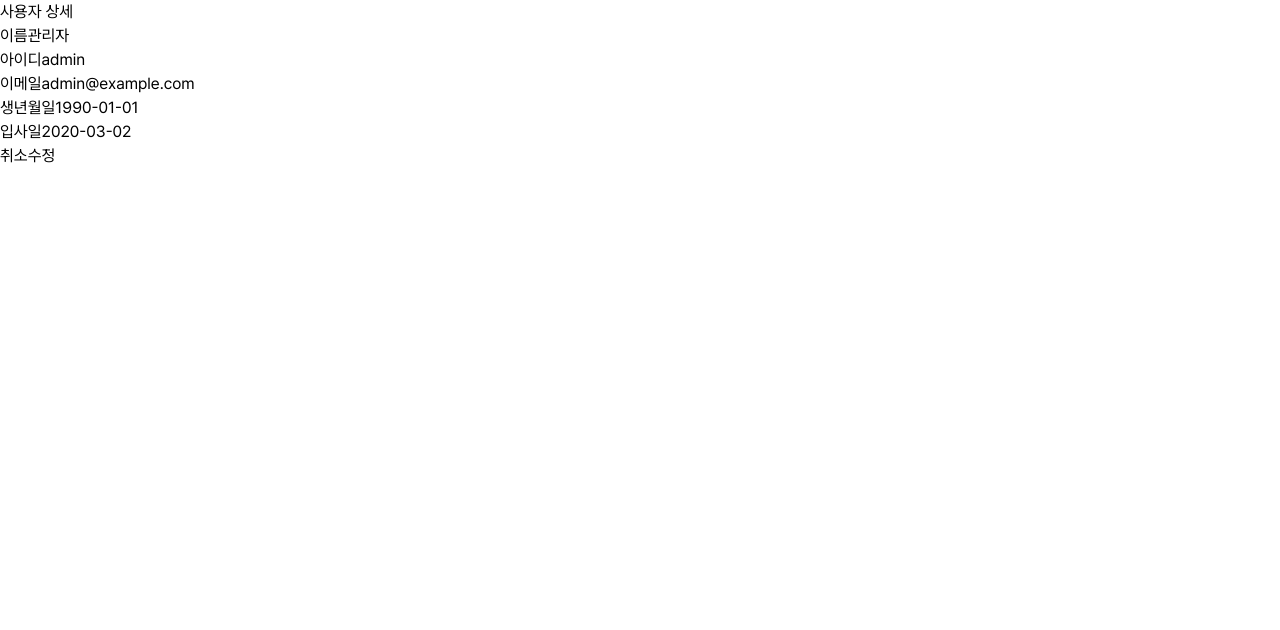
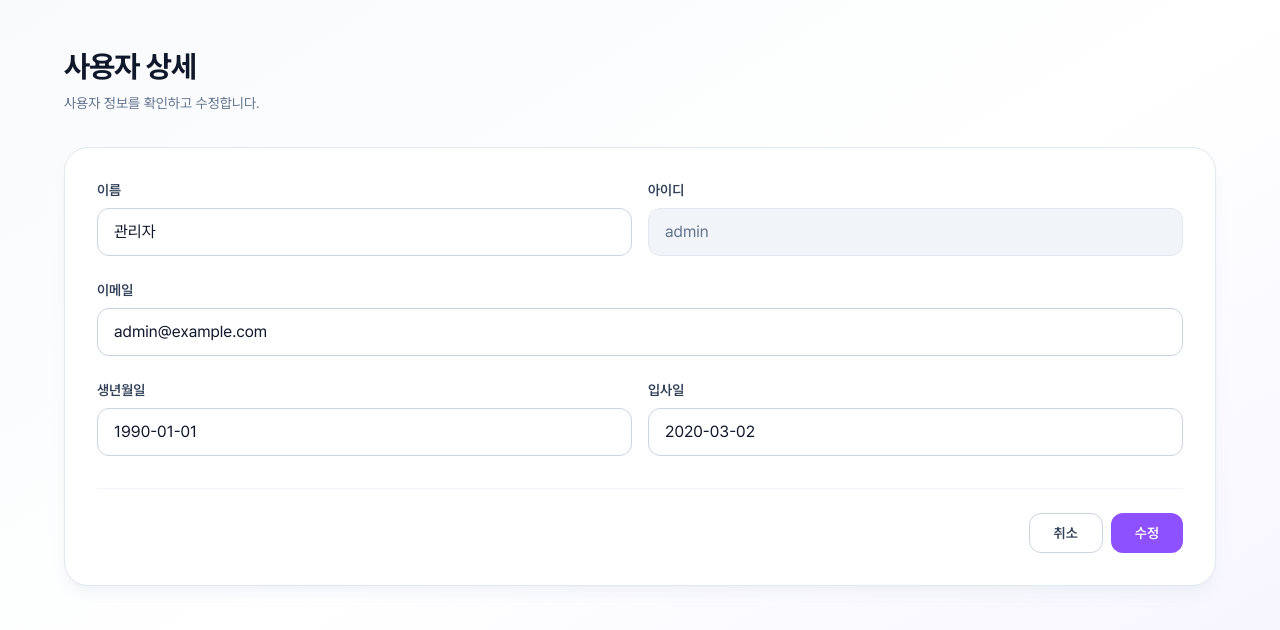
Before and after one commit to poroyun/admin-react, a React (Vite) app: page /admin/users/1 in a window 1280 px wide. Shown: the top 630 px of the page. Built offline with nearby package versions, Linux system fonts and the light colour scheme; data requests are answered from the project's data file.

Commit message:
style: 사용자관리 화면 디자인

```diff
--- a/src/components/login/LoginForm.tsx
+++ b/src/components/login/LoginForm.tsx
@@ -47,7 +47,7 @@ function LoginForm({
                 value={userId}
                 onChange={(e) => onUserIdChange(e.target.value)}
                 placeholder="아이디를 입력하세요."
-                className="w-full rounded-xl border border-slate-300 py-3 pl-12 pr-4 text-sm font-medium text-slate-900 outline-none transition placeholder:text-slate-400 focus:border-violet-500 focus:ring-4 focus:ring-violet-100"
+                className="h-12 w-full rounded-xl border border-slate-300 py-3 pl-12 pr-4 text-sm font-medium text-slate-900 outline-none transition placeholder:text-slate-400 focus:border-violet-500 focus:ring-4 focus:ring-violet-100"
               />
             </div>
           </div>
@@ -68,7 +68,7 @@ function LoginForm({
                 value={password}
                 onChange={(e) => onPasswordChange(e.target.value)}
                 placeholder="비밀번호를 입력하세요."
-                className="w-full rounded-xl border border-slate-300 py-3 pl-12 pr-4 text-sm text-slate-900 outline-none transition placeholder:text-slate-400 focus:border-violet-500 focus:ring-4 focus:ring-violet-100"
+                className="h-12 w-full rounded-xl border border-slate-300 py-3 pl-12 pr-4 text-sm text-slate-900 outline-none transition placeholder:text-slate-400 focus:border-violet-500 focus:ring-4 focus:ring-violet-100"
               />
             </div>
           </div>
--- a/src/components/users/UserForm.tsx
+++ b/src/components/users/UserForm.tsx
@@ -32,24 +32,36 @@ function UserForm({
   isEdit = false,
 }: UserFormProps) {
   return (
-    <div>
-
-      <div>
-
-        <div>
-          <label htmlFor="name">이름</label>
+    <div className="rounded-3xl border border-slate-200 bg-white p-6 shadow-lg shadow-slate-200/40 sm:p-8">
+      <div className="grid grid-cols-1 gap-x-4 gap-y-6 sm:grid-cols-2">
+        <div className="min-w-0 space-y-2">
+          <label
+            className="block text-sm font-semibold text-slate-700"
+            htmlFor="name"
+          >
+            이름
+          </label>
           <input
+            className="h-12 w-full min-w-0 rounded-xl border border-slate-300 bg-white px-4 py-2 text-base text-slate-900 outline-none transition-colors placeholder:text-slate-400 focus:border-violet-500 focus:ring-4 focus:ring-violet-100 disabled:cursor-not-allowed disabled:border-slate-200 disabled:bg-slate-100 disabled:text-slate-500"
             id="name"
+            placeholder="이름을 입력하세요."
             type="text"
             value={name}
             onChange={(e) => onNameChange(e.target.value)}
           />
         </div>
 
-        <div>
-          <label htmlFor="userId">아이디</label>
+        <div className="min-w-0 space-y-2">
+          <label
+            className="block text-sm font-semibold text-slate-700"
+            htmlFor="userId"
+          >
+            아이디
+          </label>
           <input
+            className="h-12 w-full min-w-0 rounded-xl border border-slate-300 bg-white px-4 py-2 text-base text-slate-900 outline-none transition-colors placeholder:text-slate-400 focus:border-violet-500 focus:ring-4 focus:ring-violet-100 disabled:cursor-not-allowed disabled:border-slate-200 disabled:bg-slate-100 disabled:text-slate-500"
             id="userId"
+            placeholder="아이디를 입력하세요."
             type="text"
             value={userId}
             onChange={(e) => onUserIdChange(e.target.value)}
@@ -57,19 +69,32 @@ function UserForm({
           />
         </div>
 
-        <div>
-          <label htmlFor="email">이메일</label>
+        <div className="min-w-0 space-y-2 sm:col-span-2">
+          <label
+            className="block text-sm font-semibold text-slate-700"
+            htmlFor="email"
+          >
+            이메일
+          </label>
           <input
+            className="h-12 w-full min-w-0 rounded-xl border border-slate-300 bg-white px-4 py-2 text-base text-slate-900 outline-none transition-colors placeholder:text-slate-400 focus:border-violet-500 focus:ring-4 focus:ring-violet-100 disabled:cursor-not-allowed disabled:border-slate-200 disabled:bg-slate-100 disabled:text-slate-500"
             id="email"
+            placeholder="이메일을 입력하세요."
             type="text"
             value={email}
             onChange={(e) => onEmailChange(e.target.value)}
           />
         </div>
 
-        <div>
-          <label htmlFor="birthDate">생년월일</label>
+        <div className="min-w-0 space-y-2">
+          <label
+            className="block text-sm font-semibold text-slate-700"
+            htmlFor="birthDate"
+          >
+            생년월일
+          </label>
           <input
+            className="h-12 w-full min-w-0 rounded-xl border border-slate-300 bg-white px-4 py-2 text-base text-slate-900 outline-none transition-colors placeholder:text-slate-400 focus:border-violet-500 focus:ring-4 focus:ring-violet-100 disabled:cursor-not-allowed disabled:border-slate-200 disabled:bg-slate-100 disabled:text-slate-500"
             id="birthDate"
             type="text"
             value={birthDate}
@@ -77,9 +102,15 @@ function UserForm({
           />
         </div>
 
-        <div>
-          <label htmlFor="joinDate">입사일</label>
+        <div className="min-w-0 space-y-2">
+          <label
+            className="block text-sm font-semibold text-slate-700"
+            htmlFor="joinDate"
+          >
+            입사일
+          </label>
           <input
+            className="h-12 w-full min-w-0 rounded-xl border border-slate-300 bg-white px-4 py-2 text-base text-slate-900 outline-none transition-colors placeholder:text-slate-400 focus:border-violet-500 focus:ring-4 focus:ring-violet-100 disabled:cursor-not-allowed disabled:border-slate-200 disabled:bg-slate-100 disabled:text-slate-500"
             id="joinDate"
             type="text"
             value={joinDate}
@@ -88,11 +119,22 @@ function UserForm({
         </div>
       </div>
 
-      <div>
-        <button type="button" onClick={onCancel}>취소</button>
-        <button type="button" onClick={onSubmit}>{submitLabel}</button>
+      <div className="mt-8 flex flex-col gap-2 border-t border-slate-100 pt-6 sm:flex-row sm:justify-end">
+        <button
+          className="h-10 cursor-pointer rounded-xl border border-slate-300 bg-white px-6 py-2 text-sm font-semibold text-slate-700 transition-colors hover:bg-slate-50 focus-visible:outline-2 focus-visible:outline-offset-2 focus-visible:outline-violet-500"
+          type="button"
+          onClick={onCancel}
+        >
+          취소
+        </button>
+        <button
+          className="h-10 cursor-pointer rounded-xl bg-violet-500 px-6 py-2 text-sm font-semibold text-white transition-colors hover:bg-violet-600 focus-visible:outline-2 focus-visible:outline-offset-2 focus-visible:outline-violet-500"
+          type="button"
+          onClick={onSubmit}
+        >
+          {submitLabel}
+        </button>
       </div>
-
     </div>
   )
 }
--- a/src/index.css
+++ b/src/index.css
@@ -23,4 +23,30 @@
   #root {
     min-height: 100svh;
   }
+
+  ::-webkit-scrollbar {
+    width: 10px;
+    height: 10px;
+  }
+
+  ::-webkit-scrollbar-button {
+    display: none;
+    width: 0;
+    height: 0;
+  }
+
+  ::-webkit-scrollbar-thumb {
+    background-color: var(--color-gray-300);
+    border-radius: 9999px;
+  }
+
+  ::-webkit-scrollbar-track {
+    background: transparent;
+  }
+
+  @supports not selector(::-webkit-scrollbar) {
+    * {
+      scrollbar-color: var(--color-gray-300) transparent;
+    }
+  }
 }
--- a/src/pages/UserCreate.tsx
+++ b/src/pages/UserCreate.tsx
@@ -1,7 +1,7 @@
-import { useState } from "react";
-import UserForm from "@/components/users/UserForm";
-import { createUserApi } from "@/api/userApi";
-import { useNavigate } from "react-router-dom";
+import { useState } from 'react'
+import UserForm from '@/components/users/UserForm'
+import { createUserApi } from '@/api/userApi'
+import { useNavigate } from 'react-router-dom'
 
 function UserCreate() {
   const [name, setName] = useState('')
@@ -22,16 +22,21 @@ function UserCreate() {
       userId,
       email,
       birthDate,
-      joinDate
+      joinDate,
     })
     navigate('/admin/users')
   }
 
-  return(
-    <div>
-      <div>
-        <h1>사용자 등록</h1>
-        <p>새로운 사용자 정보를 등록합니다.</p>
+  return (
+    <div className="min-h-screen bg-gradient-to-br from-slate-50 via-white to-violet-50 px-4 py-8 sm:px-6 sm:py-12">
+      <div className="mx-auto w-full max-w-6xl">
+        <div className="mb-6">
+          <h1 className="mb-2 text-2xl font-bold tracking-tight text-slate-900 sm:text-3xl">
+            사용자 등록
+          </h1>
+          <p className="text-sm leading-relaxed text-slate-500">
+            새로운 사용자 정보를 등록합니다.
+          </p>
         </div>
 
         <UserForm
@@ -50,6 +55,7 @@ function UserCreate() {
           submitLabel="등록"
         />
       </div>
+    </div>
   )
 }
 
--- a/src/pages/UserDetail.tsx
+++ b/src/pages/UserDetail.tsx
@@ -26,7 +26,7 @@ function UserDetail() {
       name,
       email,
       birthDate,
-      joinDate
+      joinDate,
     })
     alert('사용자 정보가 수정되었습니다.')
     navigate('/admin/users')
@@ -50,12 +50,15 @@ function UserDetail() {
   }, [id])
 
   return (
-    <div>
-      <div>
-        <div>
-          <h1>
+    <div className="min-h-screen bg-gradient-to-br from-slate-50 via-white to-violet-50 px-4 py-8 sm:px-6 sm:py-12">
+      <div className="mx-auto w-full max-w-6xl">
+        <div className="mb-8">
+          <h1 className="mb-2 text-2xl font-bold tracking-tight text-slate-900 sm:text-3xl">
             사용자 상세
           </h1>
+          <p className="text-sm leading-relaxed text-slate-500">
+            사용자 정보를 확인하고 수정합니다.
+          </p>
         </div>
 
         <UserForm
@@ -74,7 +77,6 @@ function UserDetail() {
           submitLabel="수정"
           isEdit={true}
         />
-
       </div>
     </div>
   )
```
Also changed, not shown: src/components/users/UserList.tsx (+12 -12 lines), src/pages/Users.tsx (+18 -7 lines). Lines whose indentation alone changed are shown as unchanged.
